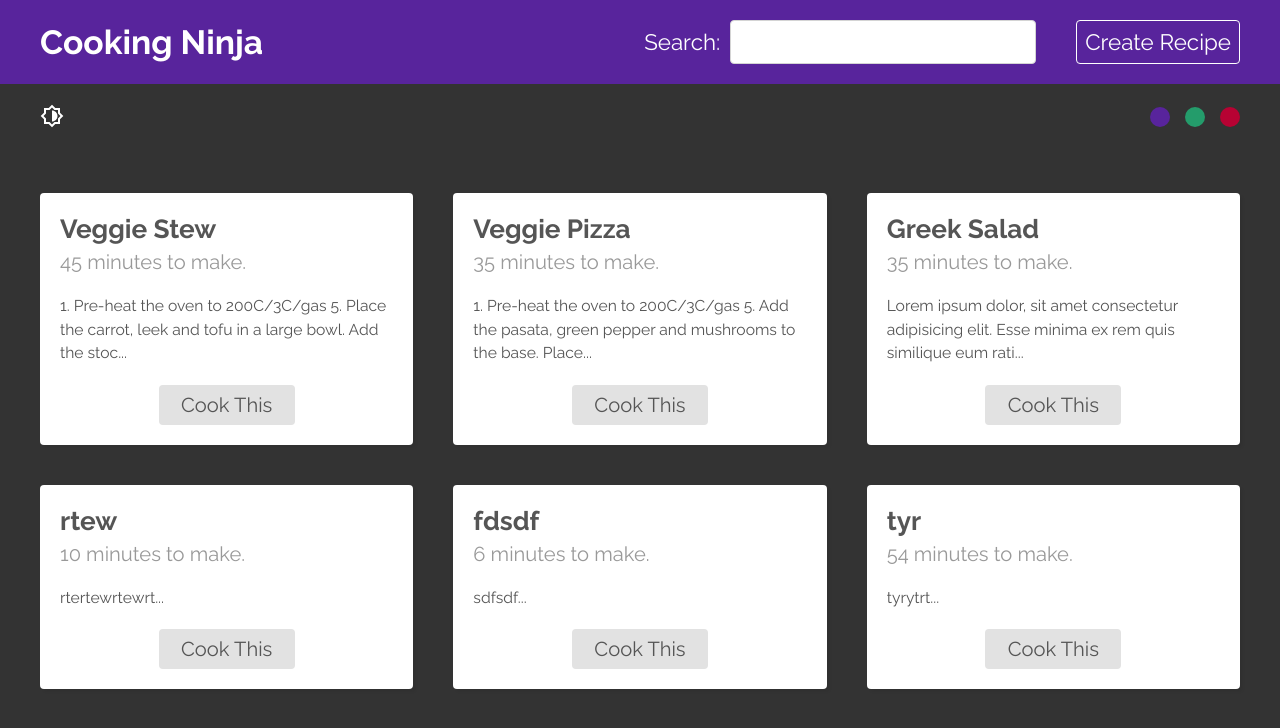
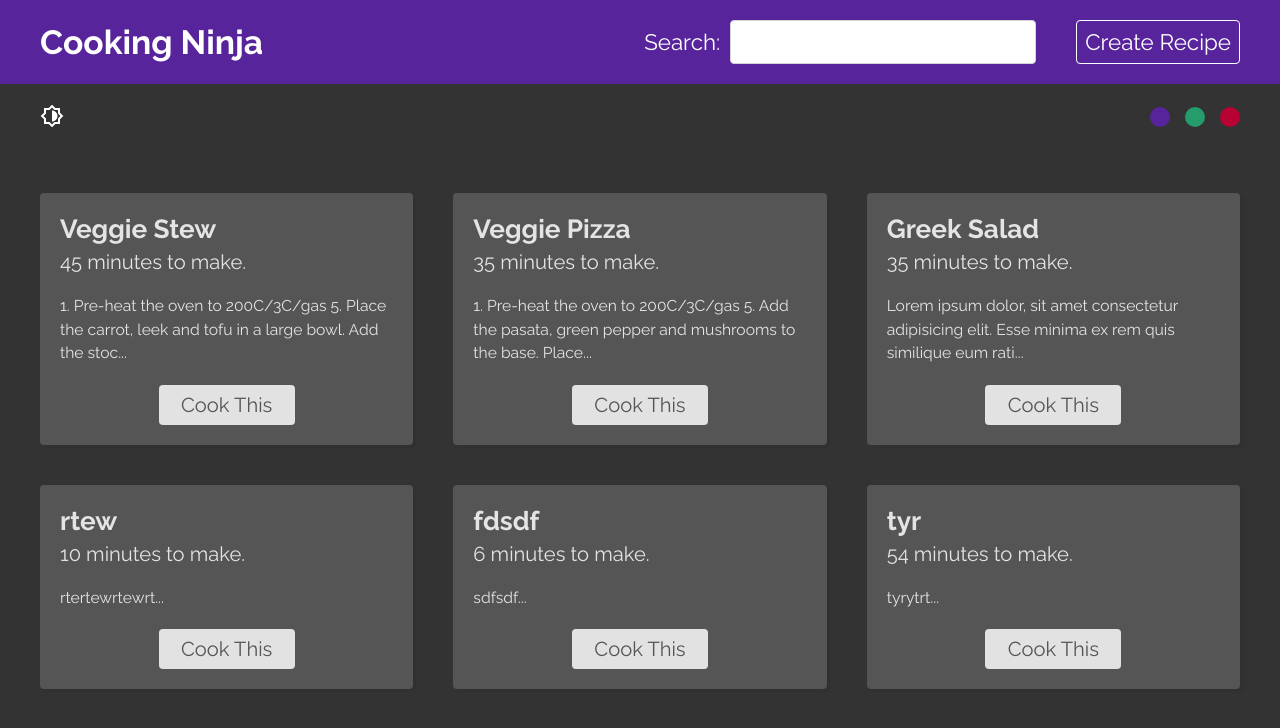
Before and after one commit to JAYMAC1/cooking-ninja, a React (Create React App) app: page / in a window 1280 px wide. Shown: the top 728 px of the page. Built offline with nearby package versions, Linux system fonts and the light colour scheme; data requests are answered from the project's data file.

Commit message:
imported useTheme to read the selected mode (dark/light) and applied styles to css

```diff
--- a/src/components/RecipeList.css
+++ b/src/components/RecipeList.css
@@ -44,3 +44,14 @@
   border-radius: 4px;
   margin: 20px auto 0;
 }
+
+/* dark mode */
+.recipe-list .card.dark {
+  background: #555;
+}
+
+.recipe-list .card.dark p,
+.recipe-list .card.dark h3,
+.recipe-list .card.dark div {
+  color: #e4e4e4;
+}
```
